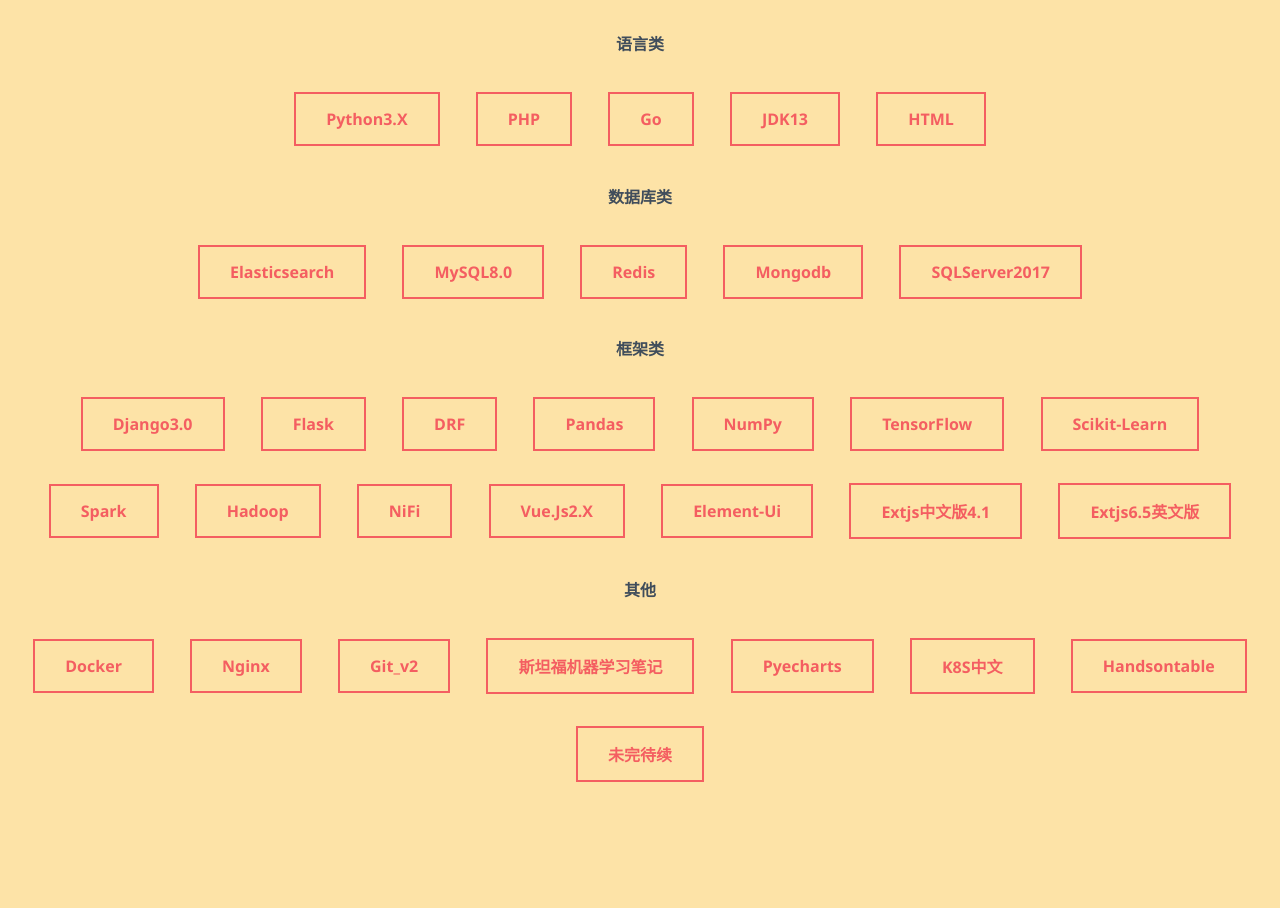
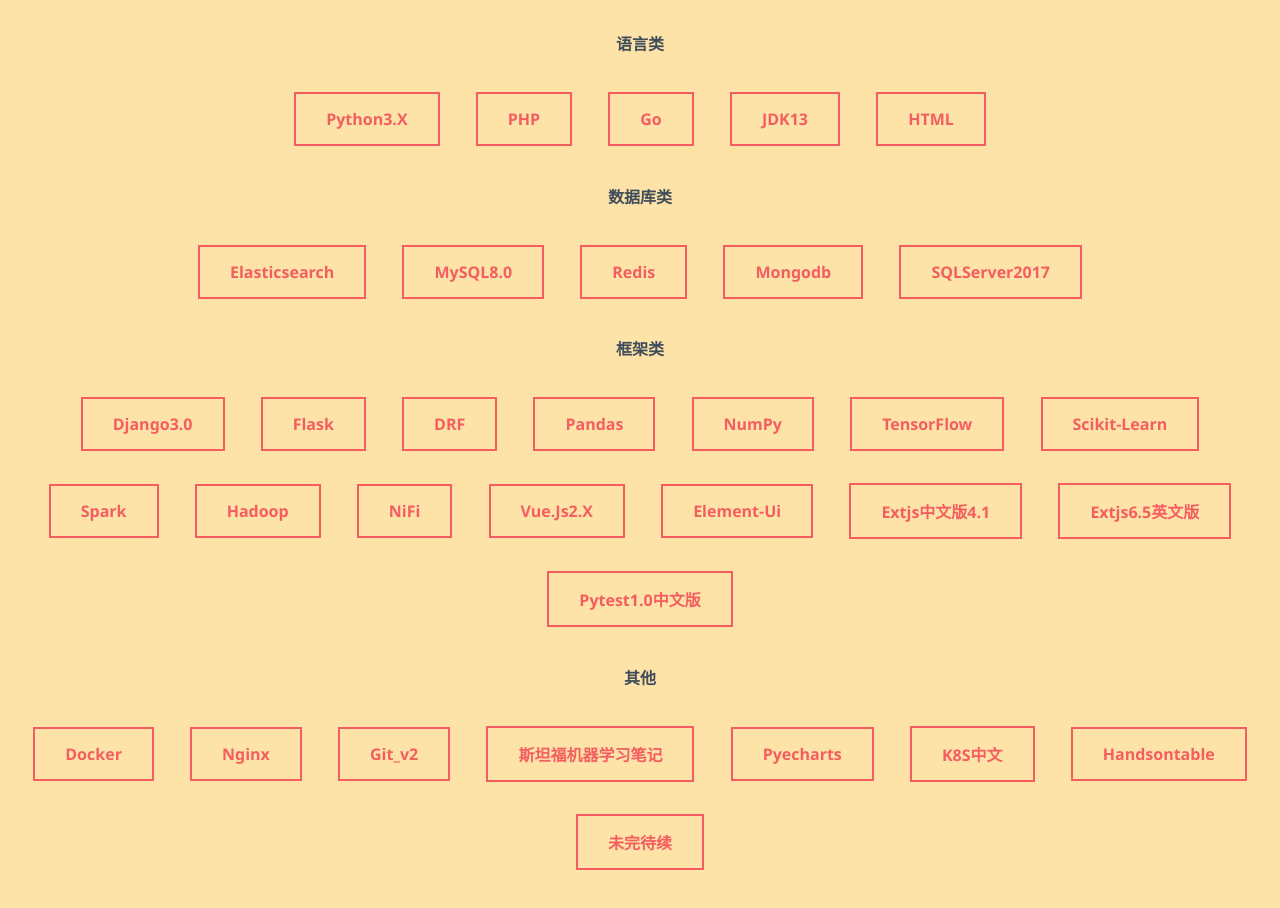
Before and after one commit to EthanYan6/OfficialDocuments, a plain HTML site: page index.html in a window 1280 px wide. Shown: the part 180-1088 px from the top of the page. Before the commit the page ends 1034 px from the top, so only its background shows below. Drawn offline with Linux system fonts and the light colour scheme; a script that the page names is missing; a web font is replaced by a local one.

Commit message:
Update index.html

```diff
--- a/index.html
+++ b/index.html
@@ -47,6 +47,7 @@
             <button class="center" onclick="location.href='https://element.eleme.cn/#/zh-CN'">element-ui</button>
             <button class="draw meet" onclick="location.href='http://extjs-doc-cn.github.io/ext4api/'">extjs中文版4.1</button>
             <button class="draw" onclick="location.href='https://docs.sencha.com/extjs/6.5.0/'">extjs6.5英文版</button>
+            <button class="center" onclick="location.href='https://learning-pytest.readthedocs.io/zh/latest/doc/intro/getting-started.html'">pytest1.0中文版</button>
 
             <h4>其他</h4>
             <button class="center" onclick="location.href='https://docs.docker.com/get-started/'">Docker</button>
```
